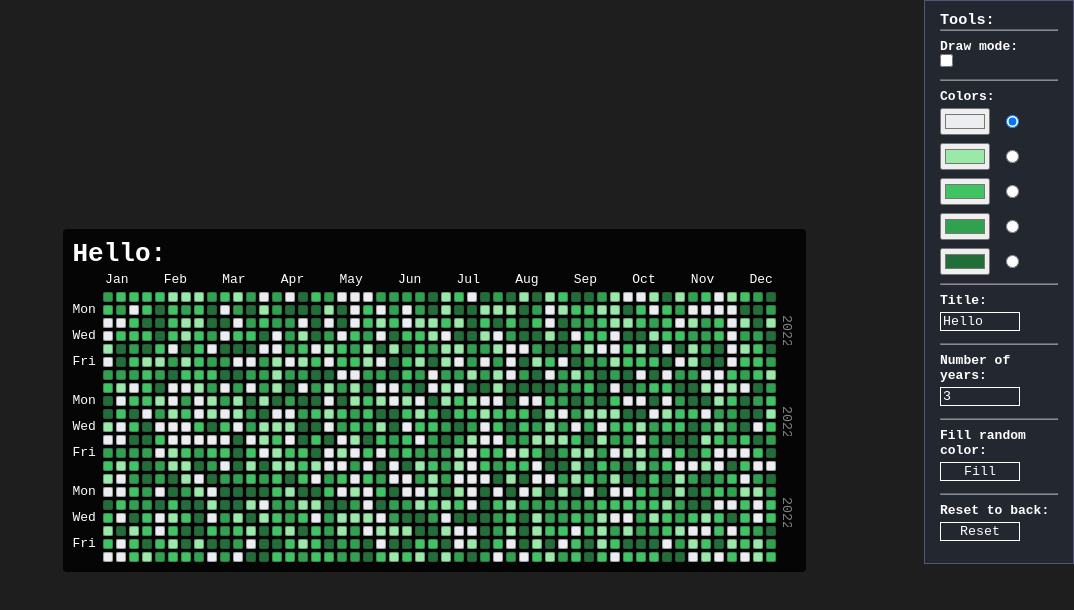
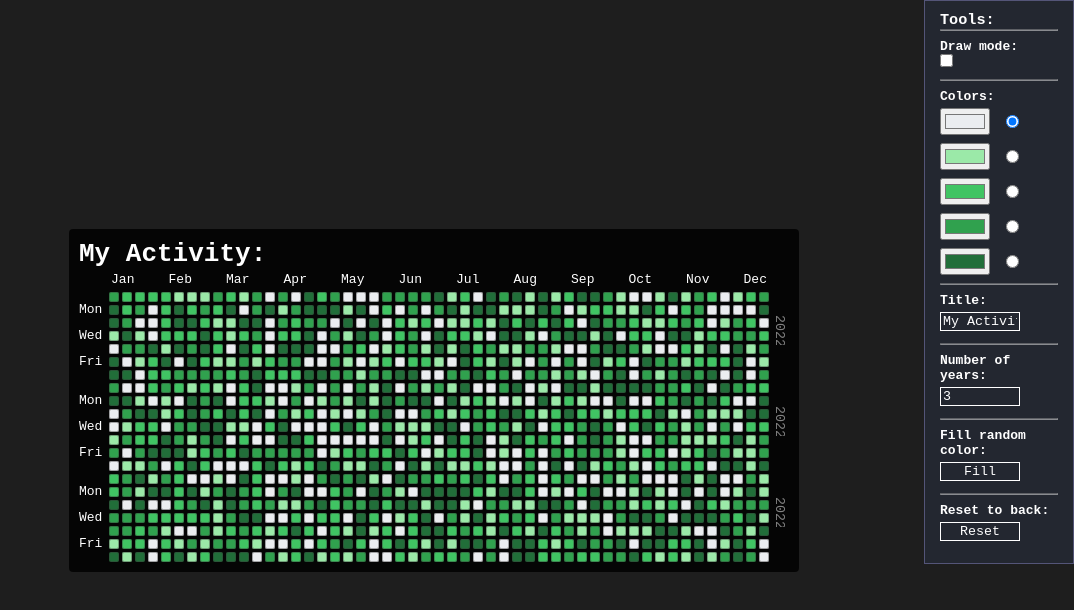
Before and after one commit to Slimpak/pixel-activity, a Vue app: page / in a window 1280 px wide. Shown: the top 610 px of the page, without its empty margins (206-1280 px from the left). Built offline with nearby package versions, Linux system fonts and the light colour scheme.

Commit message:
[main] Fixed fill colors

```diff
--- a/src/App.vue
+++ b/src/App.vue
@@ -43,7 +43,7 @@ export default {
   setup() {
     const colorsArray = ref(COLORS);
     const isShow = ref(false);
-    const title = ref('Hello');
+    const title = ref('My Activity');
     const countYears = ref(3);
     const triggerClear = ref({status: false});
     const fillColorsTrigger = ref({status: false});
--- a/src/components/DayItem.vue
+++ b/src/components/DayItem.vue
@@ -25,8 +25,13 @@
 
       function addActivity() {
         console.log('indexColorDraw', indexColorDraw);
-        if (drawMode.status) return idColor.value = Number(indexColorDraw.index);
+        if (drawMode.status) {
+          userClick.value = true;
+          return idColor.value = Number(indexColorDraw.index)
+        }
+
         if (colors.length === idColor.value + 1) {
+          userClick.value = false;
           return idColor.value = 0;
         }
 
--- a/src/components/YearItem.vue
+++ b/src/components/YearItem.vue
@@ -22,7 +22,7 @@
         :key="row"
       >
         <DayItem
-          v-for="item in 52"
+          v-for="item in 51"
           :key="item"
         />
       </div>
--- a/vue.config.js
+++ b/vue.config.js
@@ -1,4 +1,7 @@
 const { defineConfig } = require('@vue/cli-service')
 module.exports = defineConfig({
+  publicPath: process.env.NODE_ENV === 'production'
+  ? '/' + process.env.CI_PROJECT_NAME + '/'
+  : '/',
   transpileDependencies: true,
 })
```
Also changed, not shown: 1 other file (tests, documents, lock files or other folders).
